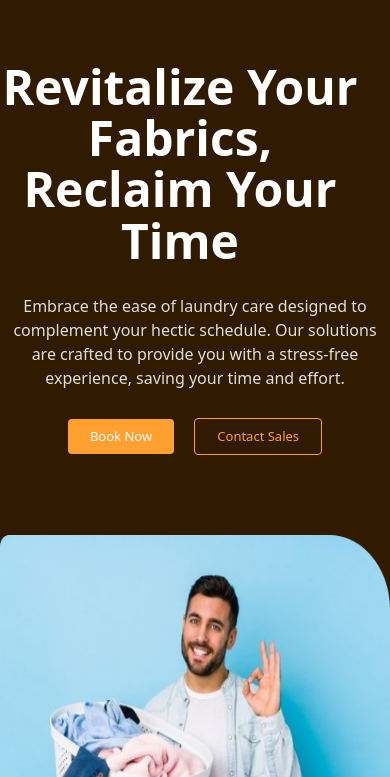
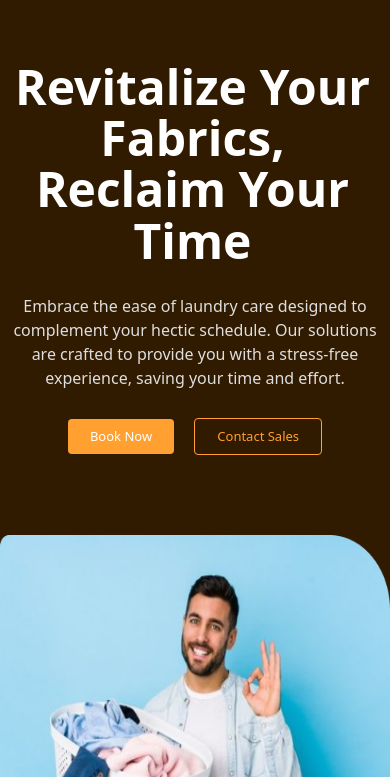
Before and after one commit to donkennie/Lunda-project, a website: page index.html in a window 390 px wide. Shown: the part 67-844 px from the top of the page. Drawn offline with Linux system fonts and the light colour scheme; files whose address does not match are found by name; a web font is replaced by a local one.

Commit message:
adjust the hero section

```diff
--- a/index.html
+++ b/index.html
@@ -32,7 +32,7 @@
     </nav>
          <div class="relative w-full flex flex-wrap md:flex-nowrap gap-20 sm:gap-20 md:text-start text-center items-center pb-[100px] min-h-screen md:justify-start justify-center">
             <div class="flex flex-col gap-7">
-                <p class="text-white text-5xl  lg:w-[30rem] pt-16 lg:pt-0 sm:w-[474px] w-[360px] md:text-start text-center font-bold leading-[3.2rem]">
+                <p class="text-white text-5xl  lg:w-[30rem] pt-16 lg:pt-0 sm:w-[474px] w-[385px] md:text-start text-center font-bold leading-[3.2rem]">
                     Revitalize Your
                     Fabrics, Reclaim Your
                     Time
```
Also changed, not shown: css/main.css.
